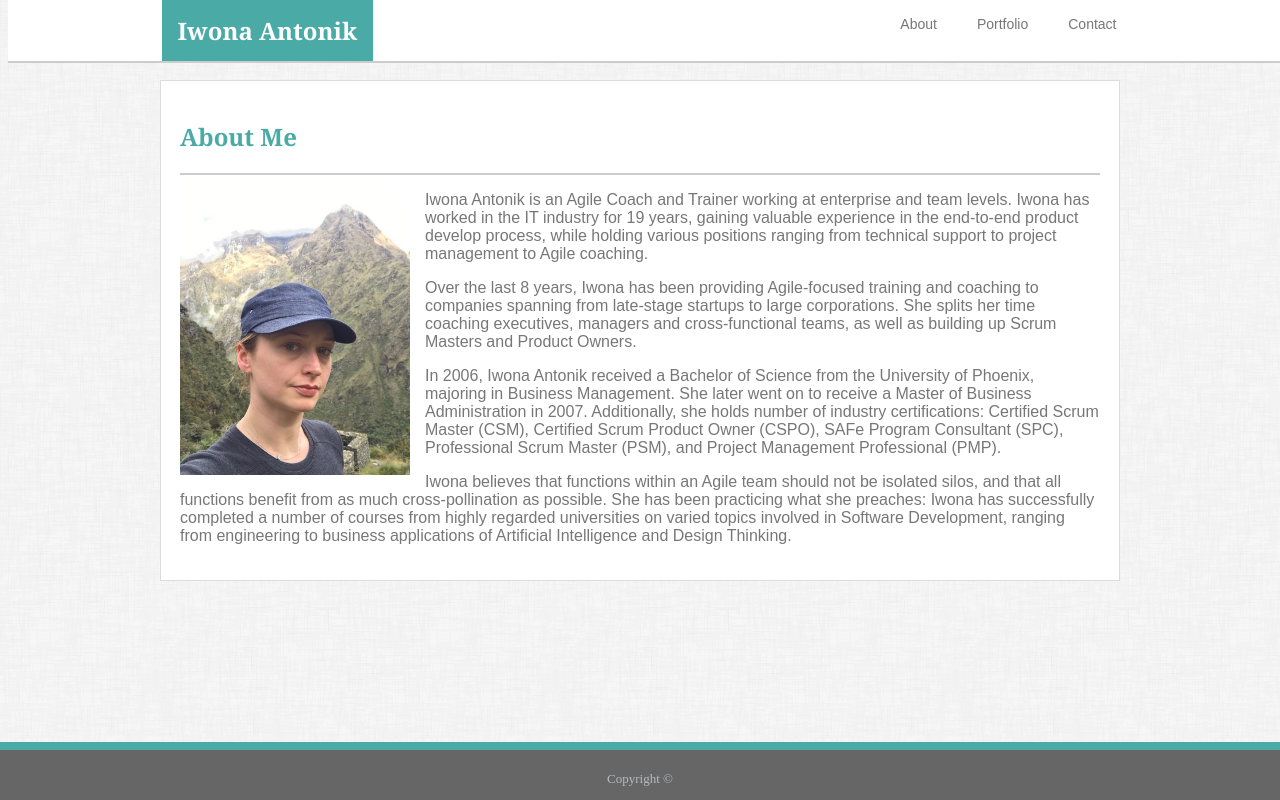
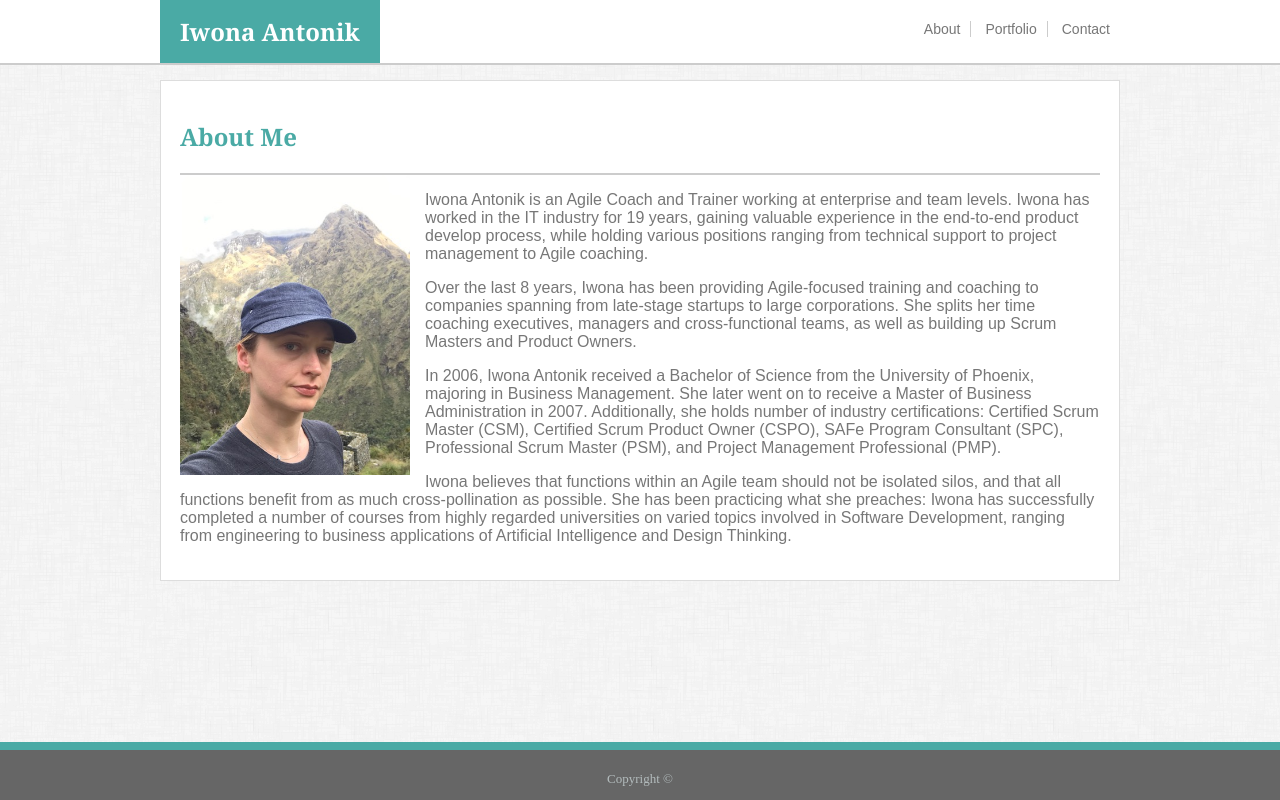
Before and after one commit to iantonik/Basic-Portfolio, a plain HTML site: page index.html in a window 1280 px wide. Drawn offline with Linux system fonts and the light colour scheme.

Commit message:
header formatting update

```diff
--- a/assets/css/style.css
+++ b/assets/css/style.css
@@ -5,12 +5,13 @@
     width: 100%;
     position: fixed;
     top: 0px;
+    left: 0px;
     z-index: 99;
 
 }
 
 .header-size{
-    max-width: 973px;
+    max-width: 960px;
     margin: 0px auto;
 }
 
@@ -21,22 +22,24 @@
     font-family: 'Georgia', 'Times New Roman', Times, serif;
     font-size: x-large;
     font-weight: bold;
-    padding: 14px 16px;
-    margin: 0;
+    padding: 15px 20px 15px 20px;
 }
 .header-right{
     float: right;
-    margin-top: 15px;
+    margin-top: 20px;
 }
 .header-right a{
     text-decoration: none;
     color: #777777;
     font-family: 'Arial', 'Helvetica Neue', Helvetica, sans-serif;
     font-size: 14px;
-    padding: 12px;
-    margin: 6px;
+    padding: 0px 10px 0px 10px;
 }
 
+a:not(:last-child) {
+    border-right:solid .5px #cccccc;
+
+}
 
 
 .content-title{
```
